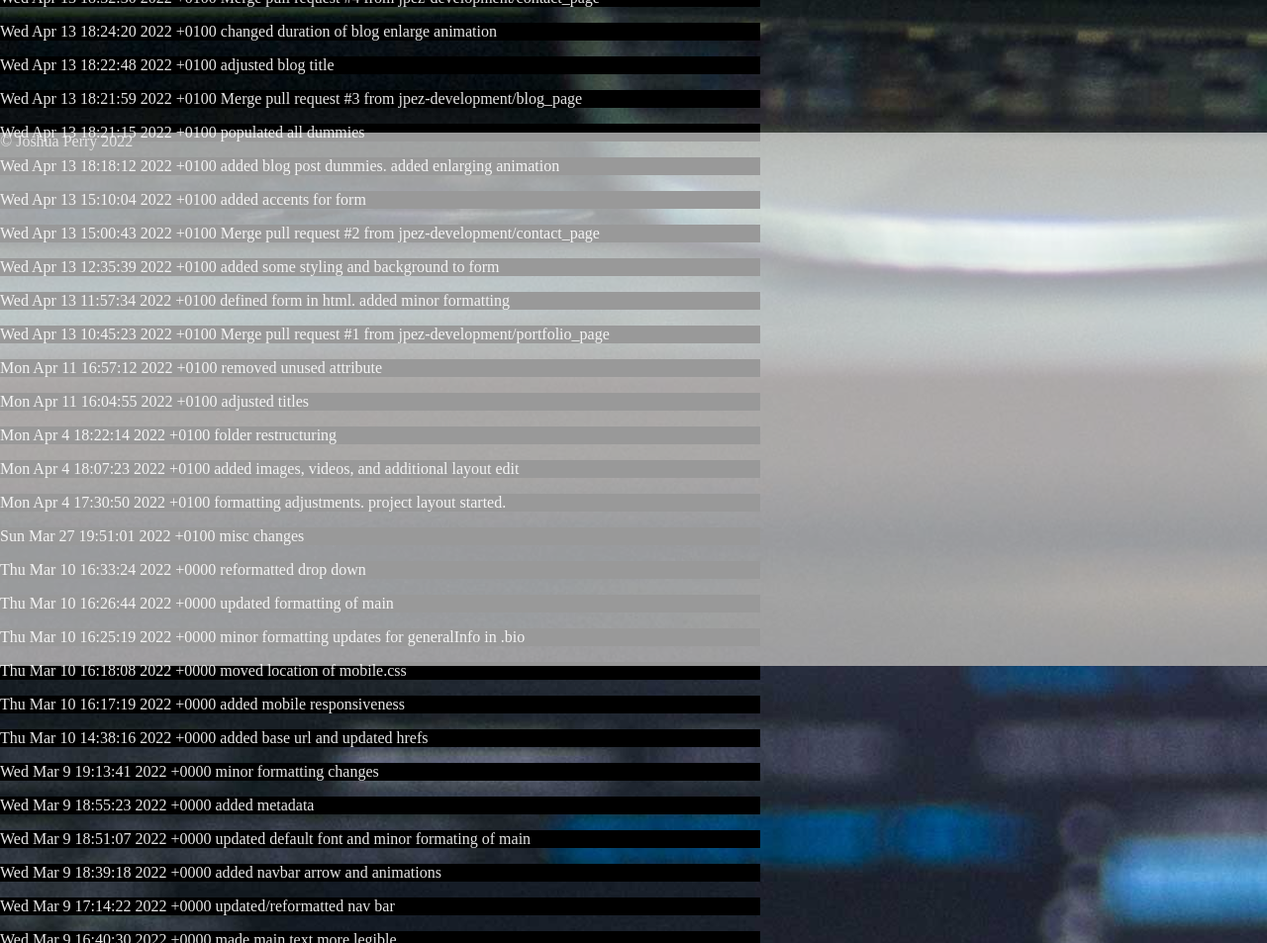
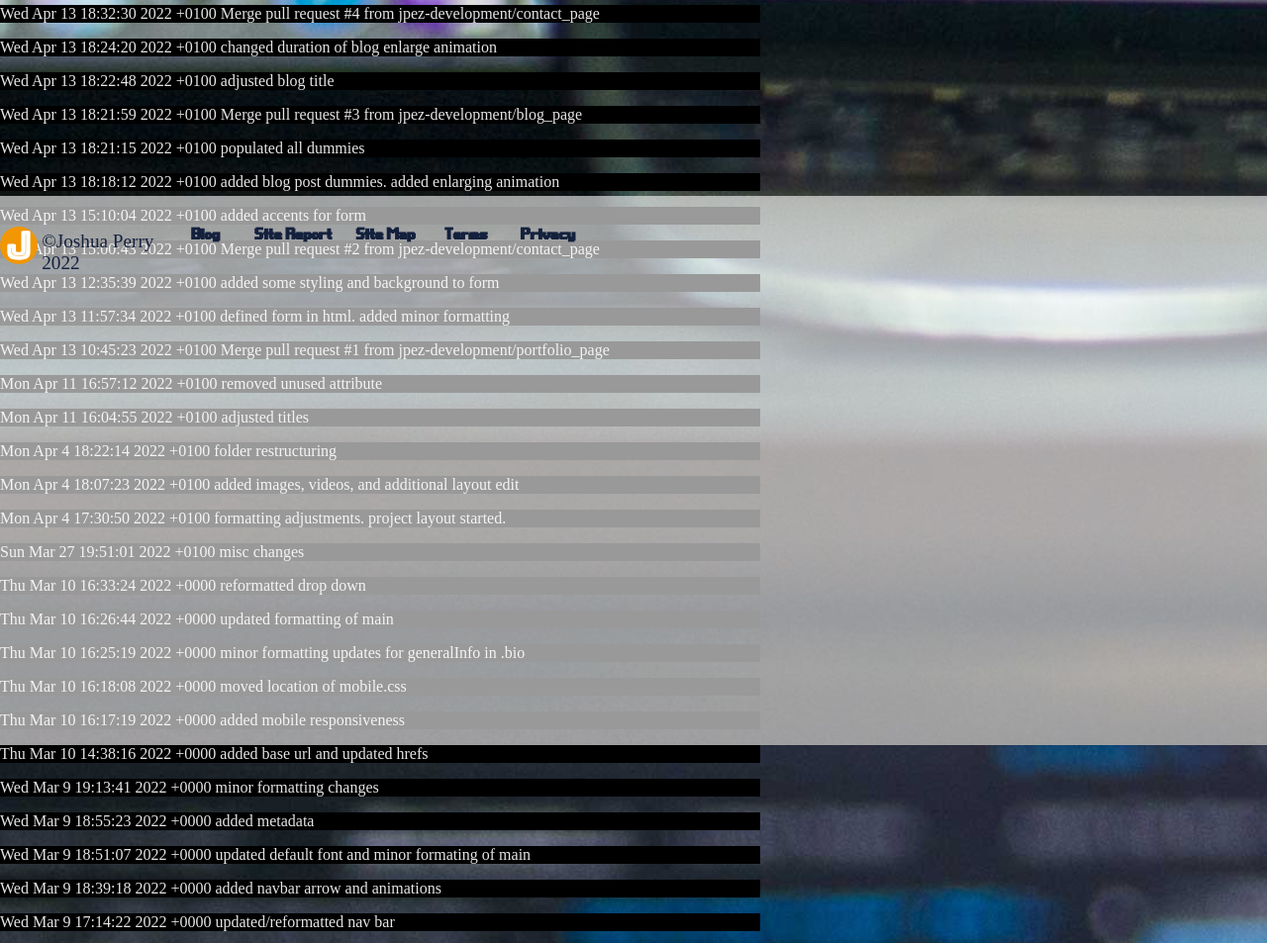
Before and after one commit to r0r-5chach/CSY1018_assignment_1, a plain HTML site: page site/report.html in a window 1280 px wide. Shown: the part 2180-3133 px from the top of the page at 99% size. Drawn offline with Linux system fonts and the light colour scheme; files that its build step writes are made by us from their sources; a web font is replaced by a local one.

Commit message:
changed href for map to point to construction

```diff
--- a/site/report.html
+++ b/site/report.html
@@ -167,7 +167,15 @@
     </aside>
 
     <footer>
-        &copy; Joshua Perry 2022
+        <a href="home/index.html">
+            <img src="assets/images/favicon.svg" id="footer_logo" alt="Logo"/>
+            <p>&copy;Joshua Perry 2022</p>
+        </a>
+        <a href="blog/blog.html"><h1>Blog</h1></a>
+        <a href="site/report.html"><h1>Site Report</h1></a>
+        <a href="site/construction.html"><h1>Site Map</h1></a>
+        <a href="site/construction.html"><h1>Terms</h1></a>
+        <a href="site/construction.html"><h1>Privacy</h1></a>
     </footer>
 </body>
 </html>
```
Also changed, not shown: blog/blog.html (+1 -1 lines), contact/contact.html (+1 -1 lines), home/index.html (+1 -1 lines), portfolio/portfolio.html (+1 -1 lines), site/construction.html (+2 -2 lines).
